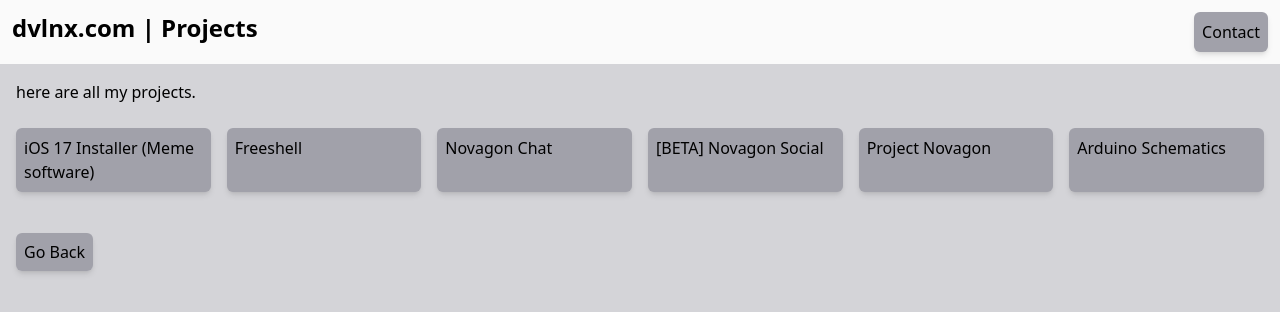
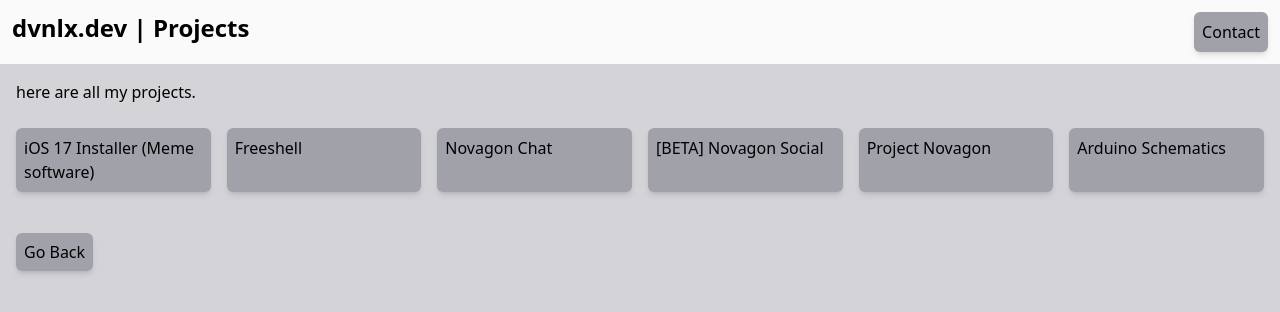
Before and after one commit to trainspotter-rhld/dvnlx.github.io, a website: page links/projects.html in a window 1280 px wide. Drawn offline with nearby package versions, Linux system fonts and the light colour scheme.

Commit message:
Update projects.html

```diff
--- a/links/projects.html
+++ b/links/projects.html
@@ -19,7 +19,7 @@
     <div
       class="box-border flex justify-between gap-2 p-3 dark:bg-zinc-900 bg-zinc-50"
     >
-      <h1 class="text-2xl font-bold">dvlnx.com | Projects</h1>
+      <h1 class="text-2xl font-bold">dvnlx.dev | Projects</h1>
       <a
         href="mailto:contactdvnlx@icloud.com"
         class="p-2 transition-all rounded-md shadow-md bg-zinc-400 dark:bg-zinc-700 hover:dark:bg-zinc-600 hover:bg-zinc-300 hover:shadow-xl"
```
